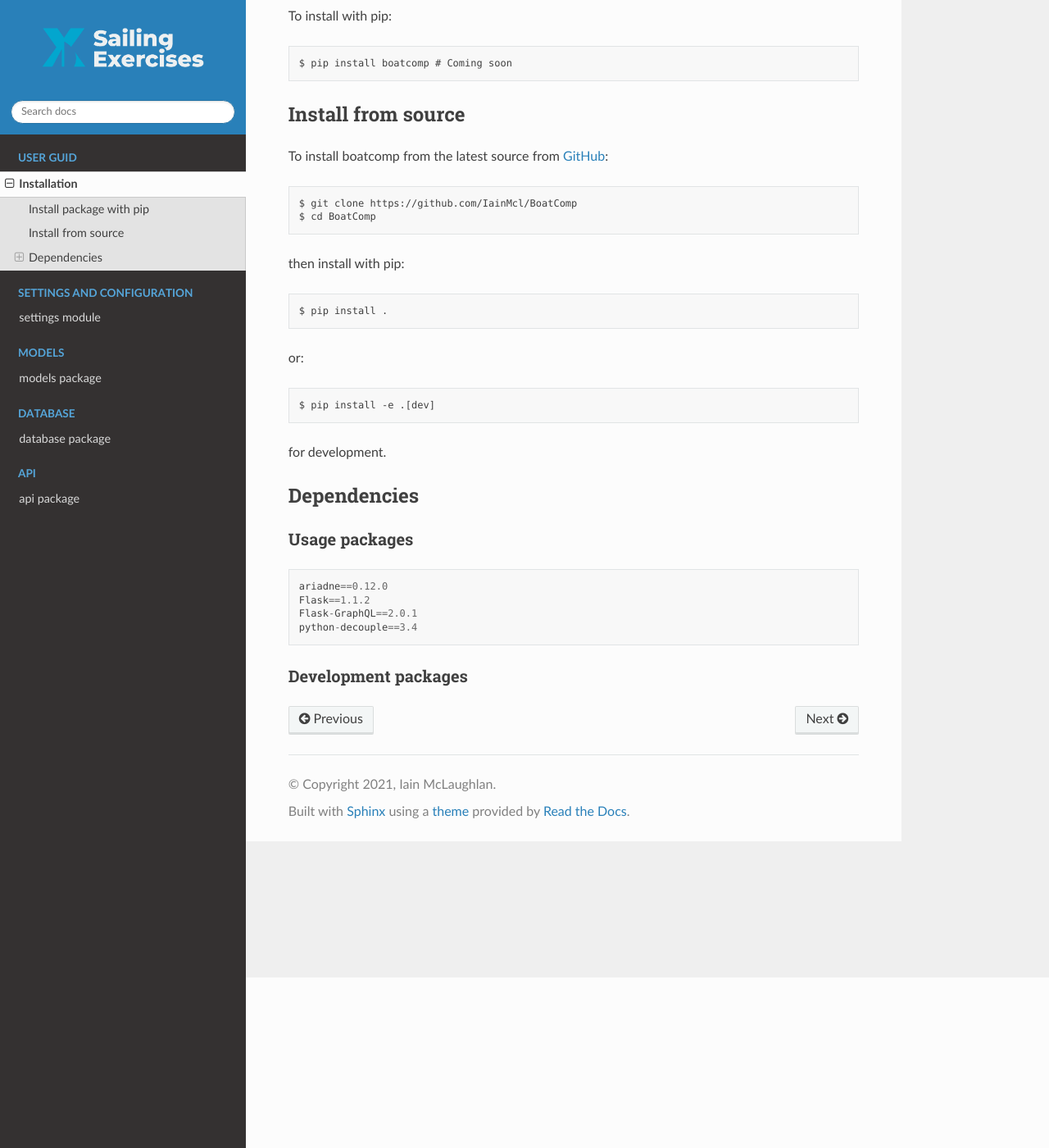
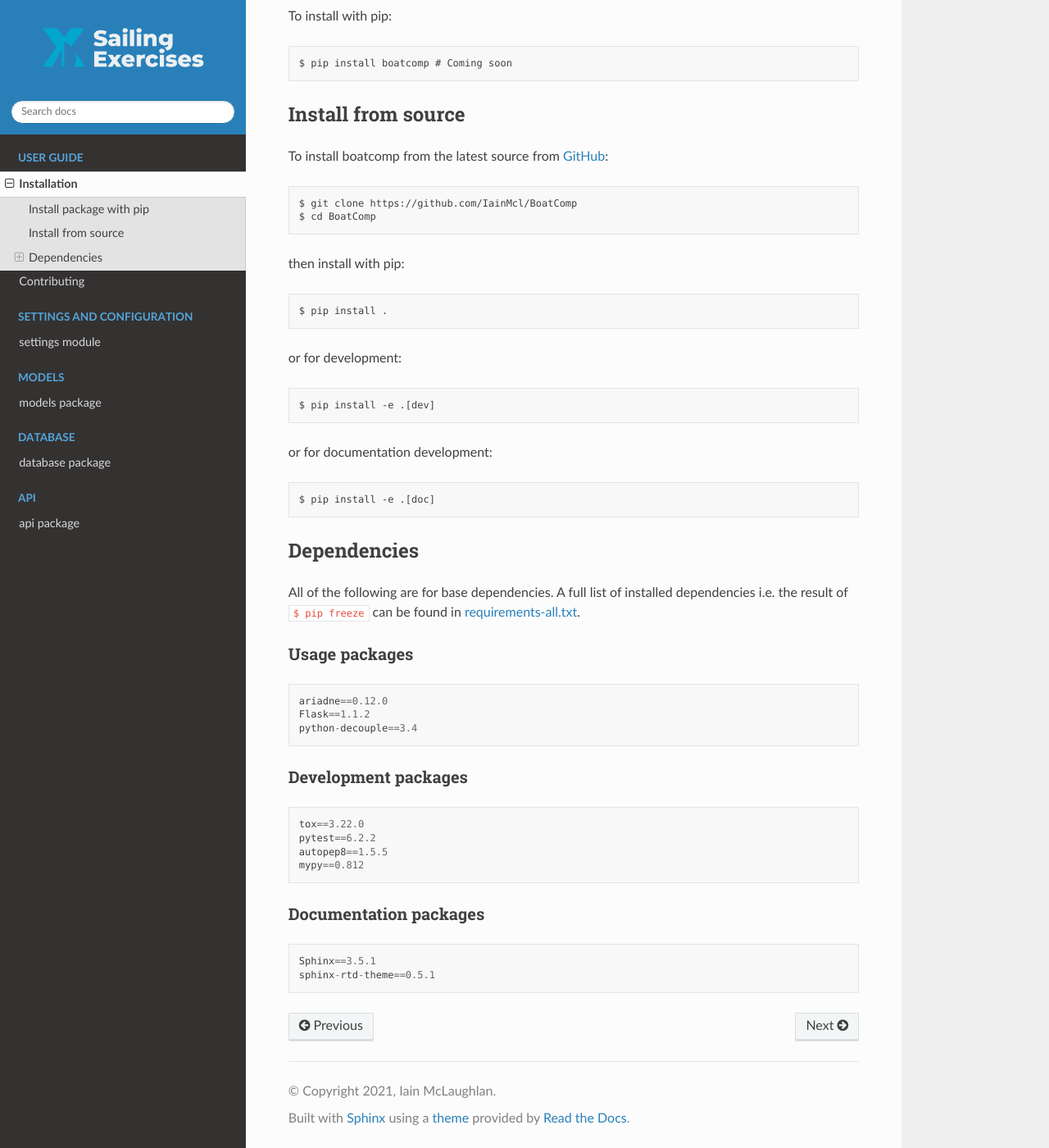
Before and after one commit to IainMcl/BoatComp, a Sphinx documentation site: the page built from docs/source/installation.rst, in a window 1280 px wide and 1400 px high, scrolled down 208 px. Shown: the whole window at 82% size. Built offline with Sphinx 7.4.7 and the Read the Docs theme 2.0.0, drawn with Linux system fonts in a browser that asks for light colours; pages that are not in the unit, such as notebooks, are missing from menus.

Commit message:
Update requirements structure with dev, doc, all.

```diff
--- /dev/null
+++ b/docs/source/contributing.rst
@@ -0,0 +1,2 @@
+Contributing
+============
--- a/docs/source/index.rst
+++ b/docs/source/index.rst
@@ -38,11 +38,10 @@ Aims
 
 .. toctree::
    :maxdepth: 2
-   :caption: User guid
+   :caption: User guide
 
    installation
-   ..
-      contributing
+   contributing
 
 .. toctree::
    :maxdepth: 2
--- a/docs/source/installation.rst
+++ b/docs/source/installation.rst
@@ -21,14 +21,20 @@ then install with pip::
 
   $ pip install .
 
-or::
+or for development::
 
   $ pip install -e .[dev]
 
-for development.
+or for documentation development::
+
+  $ pip install -e .[doc]
 
 Dependencies
 ------------
+
+All of the following are for base dependencies. A full list of installed
+dependencies i.e. the result of :code:`$ pip freeze` can be found in
+`requirements-all.txt <../../requirements-all.txt>`_.
 
 Usage packages
 ^^^^^^^^^^^^^^
@@ -38,3 +44,12 @@ Usage packages
 
 Development packages
 ^^^^^^^^^^^^^^^^^^^^
+
+.. include:: ../../requirements-dev.txt
+  :literal:
+
+Documentation packages
+^^^^^^^^^^^^^^^^^^^^^^
+
+.. include:: ../../requirements-docs.txt
+  :literal:
--- a/requirements-dev.txt
+++ b/requirements-dev.txt
@@ -1,4 +1,3 @@
-
 tox==3.22.0
 pytest==6.2.2
 autopep8==1.5.5
--- a/requirements.txt
+++ b/requirements.txt
@@ -1,4 +1,3 @@
 ariadne==0.12.0
 Flask==1.1.2
-Flask-GraphQL==2.0.1
 python-decouple==3.4
```
Also changed, not shown: requirements-all.txt (added, +69 -0 lines), setup.py (+12 -12 lines).
